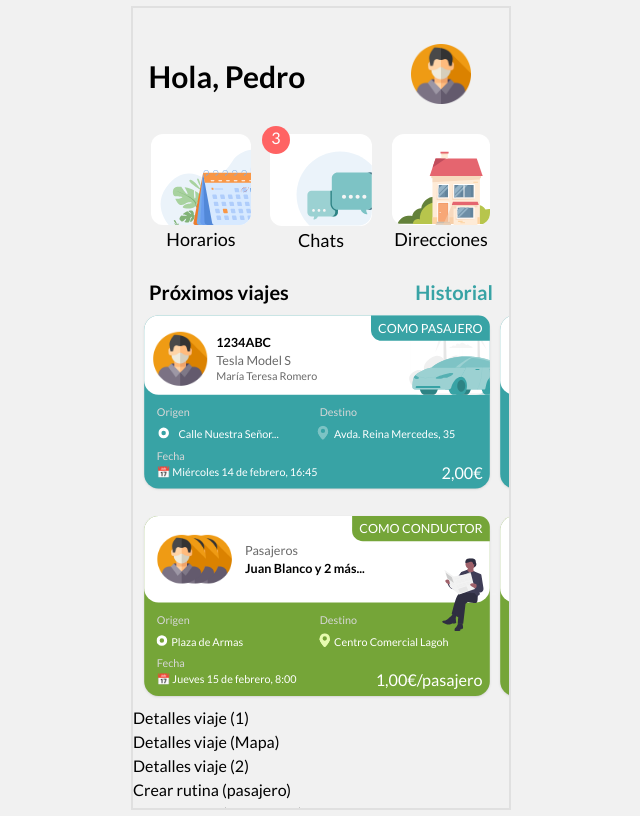
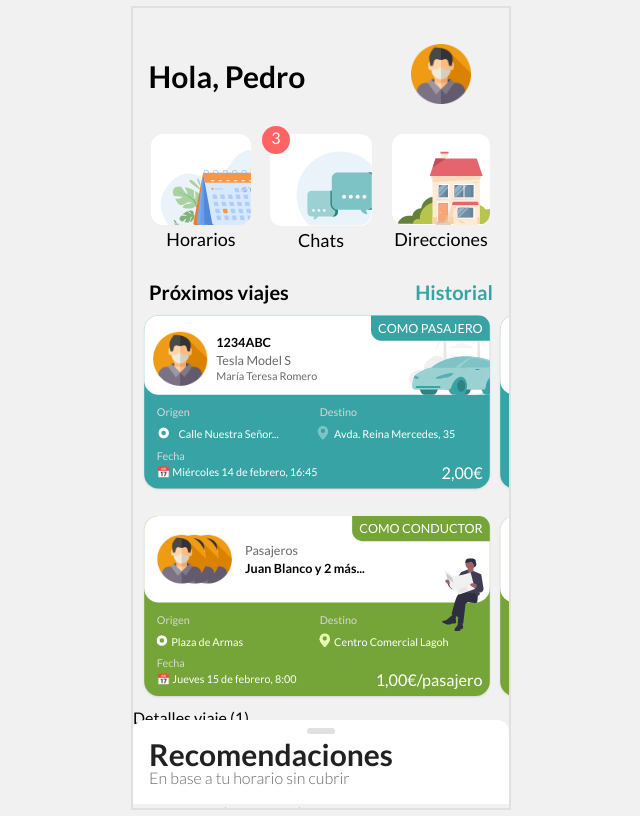
Before and after one commit to ISPP-Grupo5/BugaLink, a Next.js app in the folder bugalink-frontend/: page / in a window 1280 px wide. Shown: the whole page, without its empty margins (319-959 px from the left). Built offline with nearby package versions, Linux system fonts and the light colour scheme.

Commit message:
feat: view deny request

```diff
--- a/bugalink-frontend/pages/index.tsx
+++ b/bugalink-frontend/pages/index.tsx
@@ -1,14 +1,19 @@
+import { SwipeableDrawer } from '@mui/material';
 import Link from 'next/link';
+import { useState } from 'react';
 import DriverCard from '../components/cards/driver';
 import PassengerCard from '../components/cards/passenger';
+import AnimatedLayout from '../components/layouts/animated';
+import TripList from './recommendations';
 import Calendar from '/public/icons/Vista-Principal/calendar.svg';
 import Chat from '/public/icons/Vista-Principal/chat.svg';
 import House from '/public/icons/Vista-Principal/house.svg';
 
 export default function Home() {
+  const [open, setOpen] = useState(false);
+
   return (
-    // TODO: use AnimatedLayout everywhere via _app.tsx
-    <div className="h-full w-full bg-baseOrigin">
+    <AnimatedLayout className="overflow-y-scroll max-h-full">
       <div className="flex flex-col">
         <span className="relative grid grid-cols-2 mt-0.5">
           <div className="text-center text-ellipsis mt-12">
@@ -110,6 +115,28 @@ export default function Home() {
           Aceptar petición
         </Link>
       </div>
-    </div>
+      <SwipeableDrawer
+        anchor="bottom"
+        open={open}
+        onClose={() => setOpen(false)}
+        onOpen={() => setOpen(true)}
+        swipeAreaWidth={80}
+        disableSwipeToOpen={false}
+        ModalProps={{
+          keepMounted: true,
+        }}
+        id="SwipeableDrawer"
+        allowSwipeInChildren={true}
+        SlideProps={{
+          style: {
+            minWidth: '376px',
+            maxWidth: '376px',
+            margin: '0 auto',
+          },
+        }}
+      >
+        <TripList open={open} setOpen={setOpen} />
+      </SwipeableDrawer>
+    </AnimatedLayout>
   );
 }
--- a/bugalink-frontend/pages/recommendations.tsx
+++ b/bugalink-frontend/pages/recommendations.tsx
@@ -33,16 +33,31 @@ const trips = [
   },
 ];
 
-export default function TripList() {
+type props = {
+  open: boolean;
+  setOpen: (open: boolean) => void;
+};
+
+export default function TripList({ open, setOpen }: props) {
+  const toggleDrawer = () => {
+    setOpen(!open);
+  };
+
   return (
-    <>
-      <div className="ml-4">
-        <p className="font-lato font-semibold text-3xl">Recomendaciones</p>
-        <p className="font-lato font-thin text-base text-gray mb-5 leading-3">
-          En base a tu horario sin cubrir
-        </p>
+    <div className="bg-white">
+      <div
+        className={`absolute -top-20 rounded-t-xl bg-white w-full visible right-0 left-0`}
+        onClick={() => setOpen(true)}
+      >
+        <div className="ml-4 mt-4">
+          <div className="w-7 h-1.5 bg-light-gray rounded-lg absolute top-2 left-1/2 transform -translate-x-1/2"></div>
+          <p className="font-lato font-semibold text-3xl">Recomendaciones</p>
+          <p className="font-lato font-thin text-base text-gray mb-5 leading-3">
+            En base a tu horario sin cubrir
+          </p>
+        </div>
       </div>
-      <div className="trip-list grid justify-items-center">
+      <div className="trip-list grid justify-items-center mt-6 h-full overflow-auto">
         {trips.map((trip) => (
           <TripCard
             key={trip.name}
@@ -57,6 +72,6 @@ export default function TripList() {
           />
         ))}
       </div>
-    </>
+    </div>
   );
 }
--- a/bugalink-frontend/pages/request/[id]/accept.tsx
+++ b/bugalink-frontend/pages/request/[id]/accept.tsx
@@ -64,9 +64,19 @@ export default function AcceptRequest() {
             anchor="bottom"
             open={drawerDecline}
             onClose={() => setDrawerDecline(false)}
+            SlideProps={{
+              style: {
+                minWidth: '376px',
+                maxWidth: '376px',
+                margin: '0 auto',
+              },
+            }}
           >
+            <div className="rounded-t-lg bg-white overflow-visible">
               <div className="flex m-5">
-              <p className="font-lato font-bold text-xl">Motivo del rechazo</p>
+                <p className="font-lato font-bold text-xl">
+                  Motivo del rechazo
+                </p>
               </div>
               <div className="flex flex-col mx-5 mb-2">
                 <TextAreaField
@@ -79,7 +89,11 @@ export default function AcceptRequest() {
                 />
               </div>
               <div className="flex flex-col items-center mb-5">
-              <CTAButton className="w-11/12 bg-red-button" text={'RECHAZAR'} />
+                <CTAButton
+                  className="w-11/12 bg-red-button"
+                  text={'RECHAZAR'}
+                />
+              </div>
             </div>
           </Drawer>
         </div>
--- a/bugalink-frontend/styles/globals.css
+++ b/bugalink-frontend/styles/globals.css
@@ -89,3 +89,12 @@ input[type='time']::-webkit-calendar-picker-indicator {
   background: none;
   display: none;
 }
+
+#SwipeableDrawer > .MuiPaper-root {
+  height: calc(70% - 90px);
+  overflow: visible;
+}
+
+.MuiDrawer-root > .MuiPaper-root {
+  background-color: transparent;
+}
```
Lines whose indentation alone changed are shown as unchanged.
